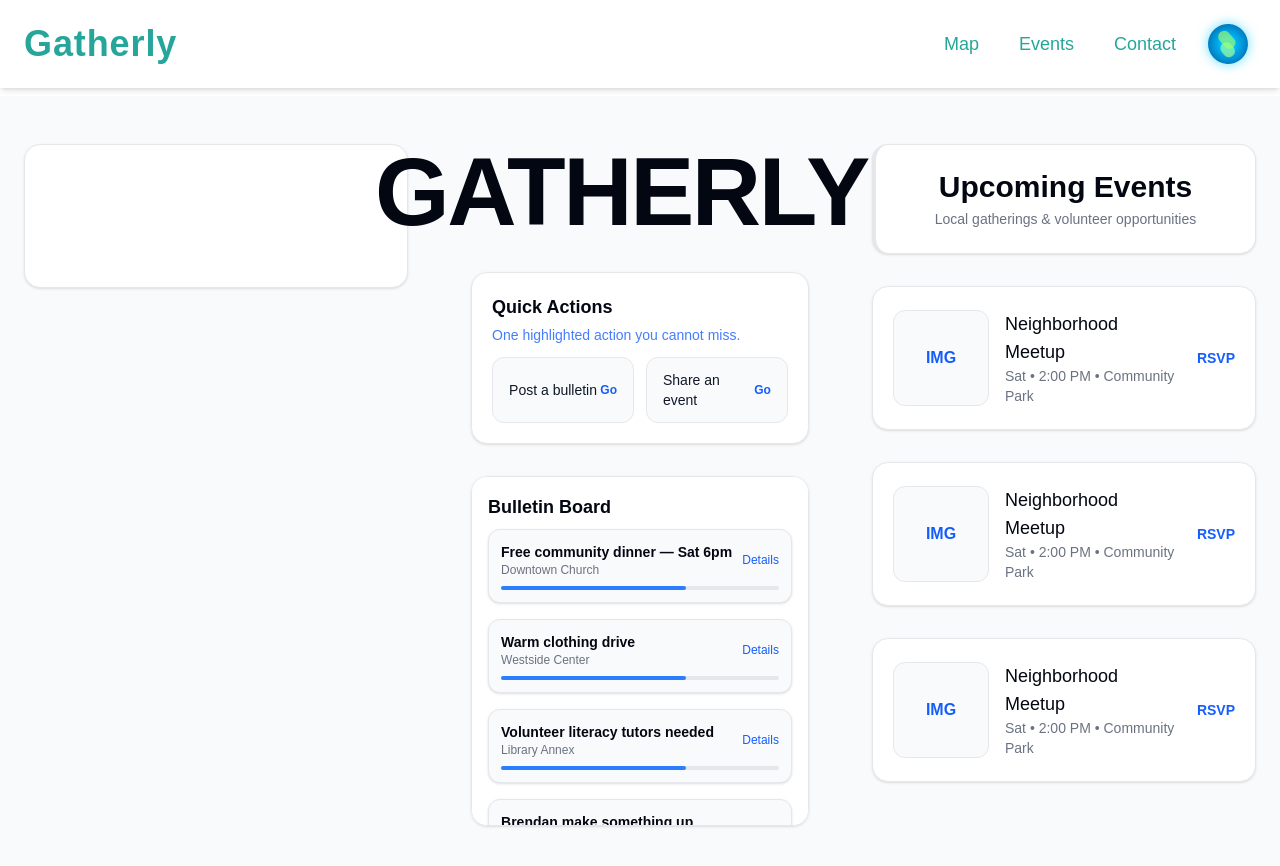
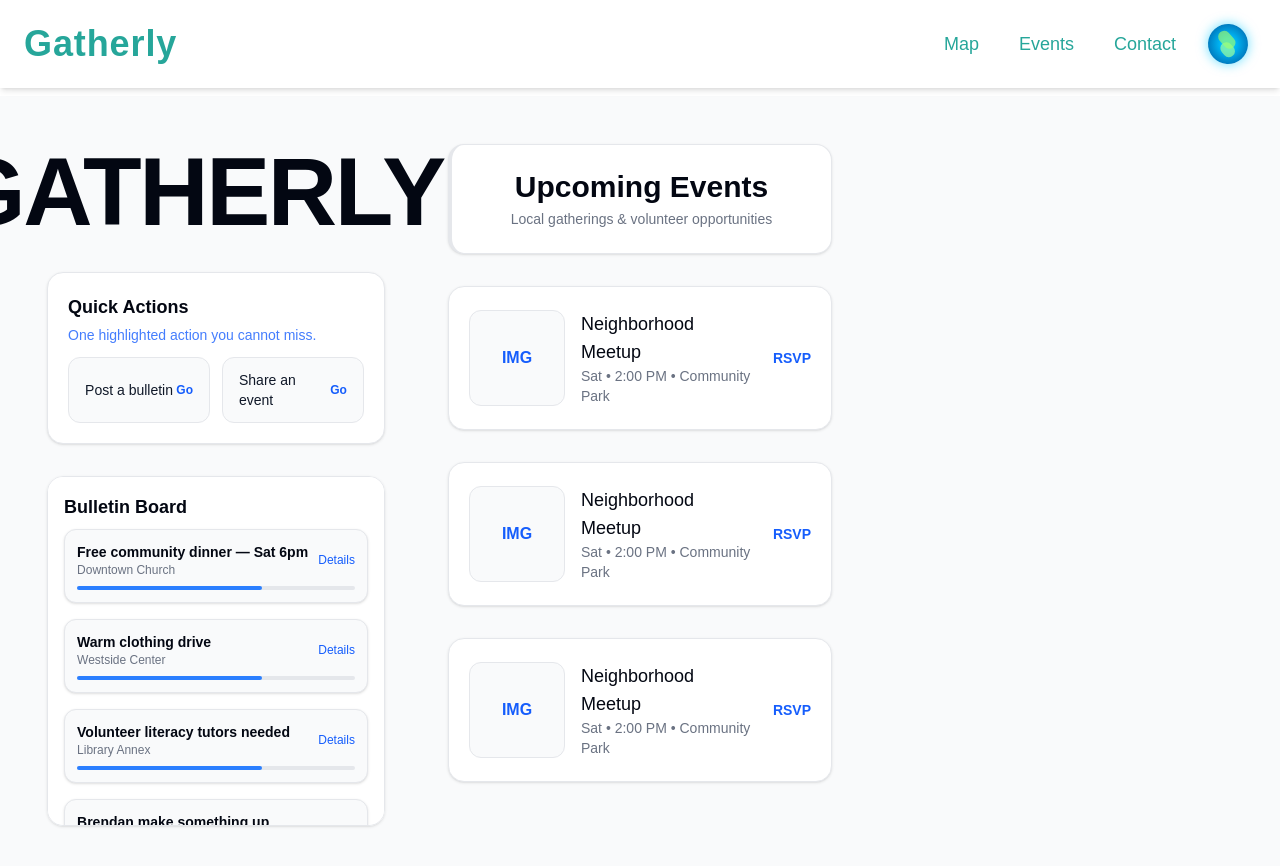
Before and after one commit to TSA-Group/tsa_group_starter, a Next.js app: page / in a window 1280 px wide. Shown: the top 866 px of the page. Built offline with nearby package versions, Linux system fonts and the light colour scheme.

Commit message:
Update page.tsx

```diff
--- a/app/page.tsx
+++ b/app/page.tsx
@@ -40,14 +40,6 @@ export default function Home() {
     >
       {/* MAIN CONTENT */}
       <main className="w-full max-w-7xl mx-auto px-6 pt-12 pb-[80vh] mt-0 grid grid-cols-1 md:grid-cols-3 gap-10">
-        {/* LEFT COLUMN — reserved for future content */}
-        <motion.section variants={fadeUp} className="space-y-8">
-          {/* removed the monochrome widgets card */}
-          <motion.div
-            variants={cardPop}
-            className="h-36 rounded-2xl border border-gray-200 bg-white shadow-sm"
-          />
-        </motion.section>
 
         {/* CENTER COLUMN — GATHERLY + QUICK ACTIONS BELOW */}
         <motion.section
```
